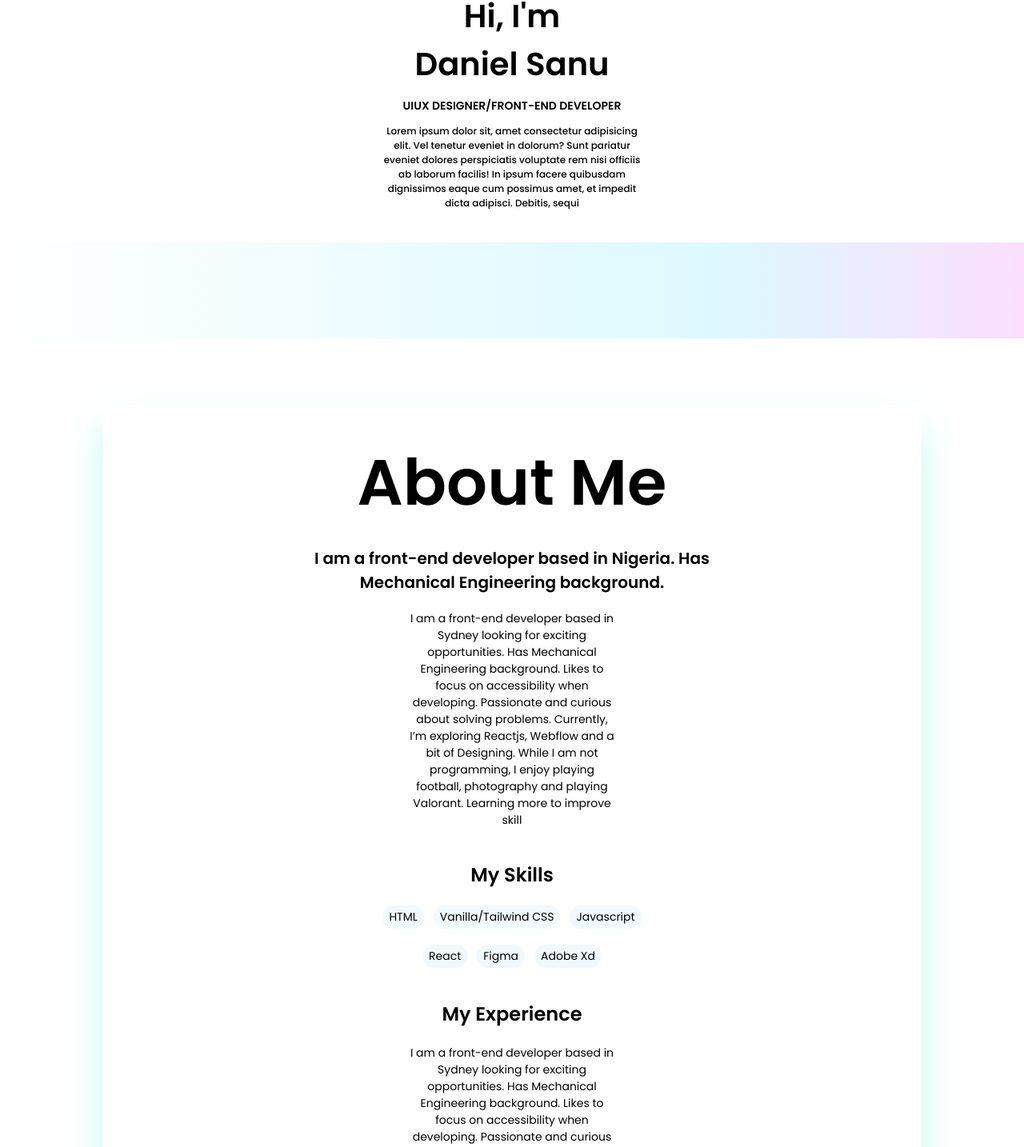
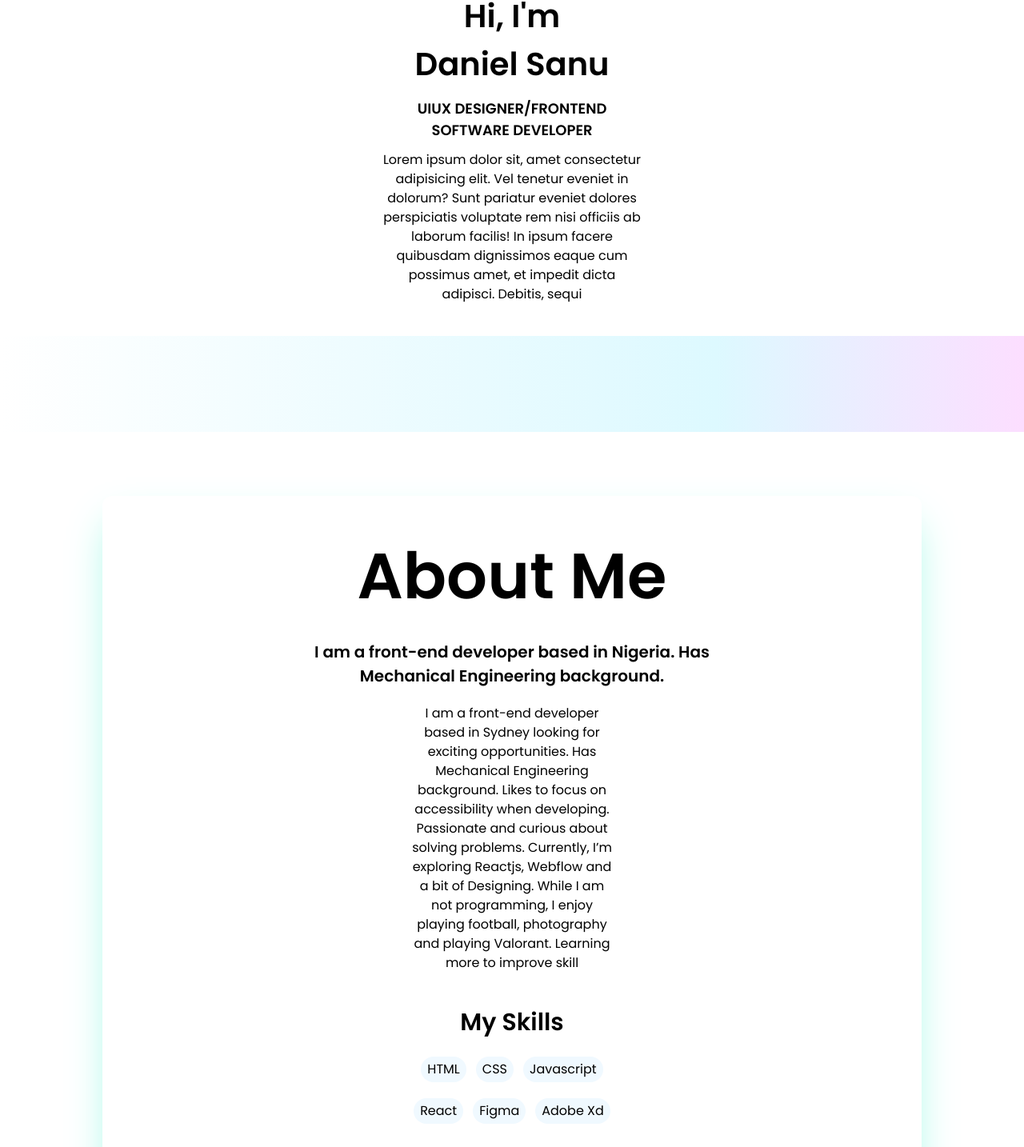
Before and after one commit to DsDigitalz/MyPortfolio-Project, a React (Vite) app: page / in a window 1280 px wide. Shown: the part 419-1853 px from the top of the page at 80% size. Built offline with nearby package versions, Linux system fonts and the light colour scheme.

Commit message:
adjusted font size

```diff
--- a/src/Components/About.jsx
+++ b/src/Components/About.jsx
@@ -3,13 +3,13 @@ import React from "react";
 export default function About() {
   return (
     <section className="bg-white py-20">
-      <div className="w-[332px] rounded-xl bg-white flex flex-col items-center mx-auto py-10  shadow-2xl shadow-teal-200 lg:w-[80%]">
-        <h1 className="text-[30px] font-semibold lg:text-[80px]">About Me</h1>
-        <p className="text-[14px] w-[282px] mt-5 font-semibold text-center lg:text-[20px] lg:w-[500px]">
+      <div className="w-[332px] rounded-xl bg-white flex flex-col items-center mx-auto p-10  shadow-2xl shadow-teal-200 lg:w-[80%]">
+        <h1 className="text-[40px] font-semibold lg:text-[80px]">About Me</h1>
+        <p className="text-[18px] w-[282px] mt-5 font-semibold text-center lg:text-[20px] lg:w-[500px]">
           I am a front-end developer based in Nigeria. Has Mechanical
           Engineering background.
         </p>
-        <p className="text-center text-[14px] w-[260px] mt-5">
+        <p className="text-center text-[16px] w-[260px] mt-5">
           I am a front-end developer based in Sydney looking for exciting
           opportunities. Has Mechanical Engineering background. Likes to focus
           on accessibility when developing. Passionate and curious about solving
@@ -18,12 +18,12 @@ export default function About() {
           photography and playing Valorant. Learning more to improve skill
         </p>
 
-        <div className="flex flex-col items-center gap-5 text-[14px]">
-          <h1 className="text-[24px] font-semibold mt-10">My Skills</h1>
+        <div className="flex flex-col items-center gap-5 text-[16px]">
+          <h1 className="text-[30px] font-semibold mt-10">My Skills</h1>
           <div className="flex gap-3">
             <p className="bg-sky-50 rounded-2xl py-1 px-2 ">HTML</p>
             <p className="bg-sky-50 rounded-2xl py-1 px-2">
-              Vanilla/Tailwind CSS
+               CSS
             </p>
             <p className="bg-sky-50 rounded-2xl py-1 px-2">Javascript</p>
           </div>
@@ -34,8 +34,8 @@ export default function About() {
           </div>
         </div>
         <div className="flex flex-col items-center">
-          <h1 className="text-[24px] font-semibold mt-10">My Experience</h1>
-          <p className="text-center text-[14px] w-[260px] mt-5">
+          <h1 className="text-[30px] font-semibold mt-10">My Experience</h1>
+          <p className="text-center text-[16px] w-[260px] mt-5">
             I am a front-end developer based in Sydney looking for exciting
             opportunities. Has Mechanical Engineering background. Likes to focus
             on accessibility when developing. Passionate and curious about
--- a/src/Components/Hero.jsx
+++ b/src/Components/Hero.jsx
@@ -15,8 +15,8 @@ export default function Hero() {
         <div className="font-semibold text-[40px] flex flex-col items-center mt-[30px] bg-white py-10">
           <h1>Hi, I'm</h1>
           <h1>Daniel Sanu</h1>
-          <p className="text-[14px] mt-3">UIUX DESIGNER/FRONT-END DEVELOPER</p>
-          <p className="text-[12px] w-[325px] text-center mt-3 font-medium">
+          <p className="text-[18px] mt-3 w-70 text-center">UIUX DESIGNER/FRONTEND SOFTWARE DEVELOPER</p>
+          <p className="text-[16px] w-[325px] text-center mt-3 font-normal">
             Lorem ipsum dolor sit, amet consectetur adipisicing elit. Vel
             tenetur eveniet in dolorum? Sunt pariatur eveniet dolores
             perspiciatis voluptate rem nisi officiis ab laborum facilis! In
```
